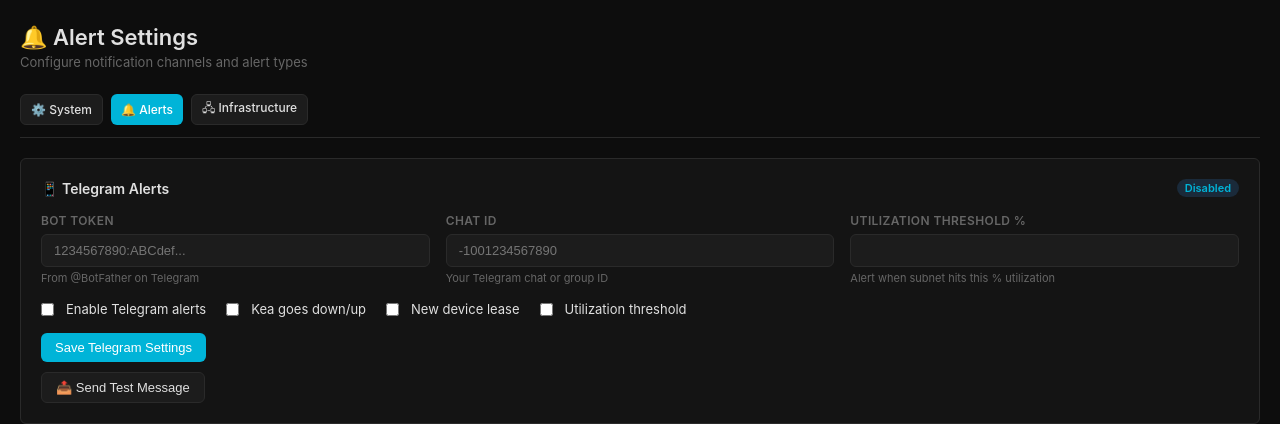
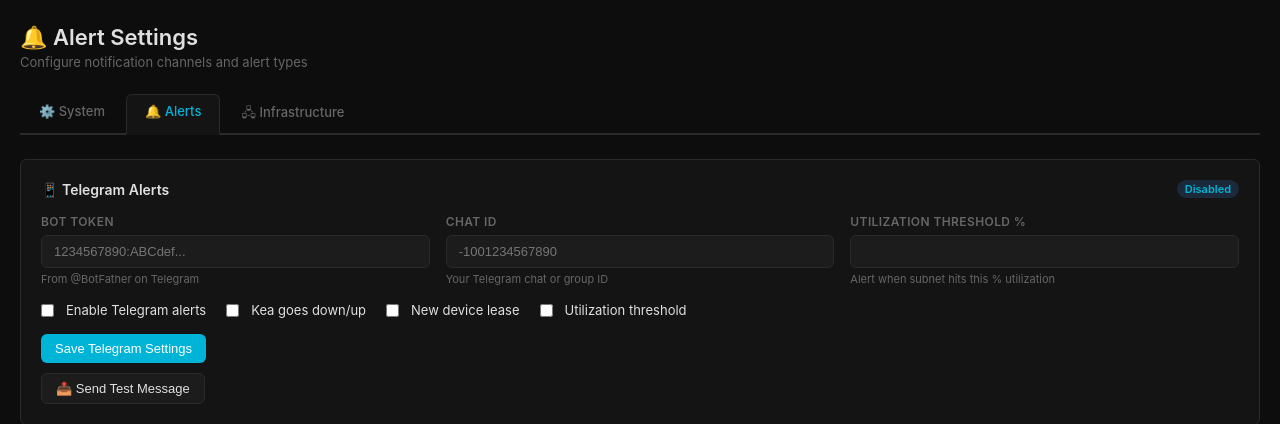
Before and after one commit to ltkojak/jen-kea, a Python web app: template templates/settings_alerts.html in a window 1280 px wide. Shown: the part 48-472 px from the top of the page. Run offline with Jinja, Linux system fonts and the light colour scheme; the template is opened without the code that fills it, so the values that code supplies are empty.

Commit message:
Jen v1.2.1 - Settings sub-tabs, cleaner nav

```diff
--- a/jen.py
+++ b/jen.py
@@ -29,7 +29,7 @@ from werkzeug.serving import make_server
 logging.basicConfig(level=logging.INFO)
 logger = logging.getLogger(__name__)
 
-JEN_VERSION = "1.2.0"
+JEN_VERSION = "1.2.1"
 
 # ─────────────────────────────────────────
 # App setup
--- a/templates/base.html
+++ b/templates/base.html
@@ -136,6 +136,12 @@
         .ip-reserved { background: #1a3a1a; color: var(--success); border-color: #2ecc7133; }
         .ip-cell:hover { opacity: 0.8; }
 
+        /* Settings sub-tabs */
+        .settings-tabs { display:flex; gap:2px; margin-bottom:24px; border-bottom:2px solid var(--border); padding-bottom:0; }
+        .settings-tab { padding:8px 18px; font-size:13px; font-weight:500; color:var(--text-muted); border-radius:6px 6px 0 0; text-decoration:none; border:1px solid transparent; border-bottom:none; transition:all 0.15s; }
+        .settings-tab:hover { color:var(--text); background:var(--surface2); text-decoration:none; }
+        .settings-tab.active { color:var(--primary); background:var(--surface); border-color:var(--border); margin-bottom:-2px; border-bottom:2px solid var(--surface); }
+
         /* Responsive */
         @media (max-width: 768px) {
             .nav { overflow-x: auto; }
@@ -156,9 +162,7 @@
     {% if current_user.role == 'admin' %}
     <a href="/audit" class="{% if request.endpoint == 'audit_log' %}active{% endif %}">📝 Audit</a>
     <a href="/users" class="{% if request.endpoint in ['users'] %}active{% endif %}">👤 Users</a>
-    <a href="/settings/system" class="{% if request.endpoint in ['settings_system'] %}active{% endif %}">⚙️ System</a>
-    <a href="/settings/alerts" class="{% if request.endpoint in ['settings_alerts'] %}active{% endif %}">🔔 Alerts</a>
-    <a href="/settings/infrastructure" class="{% if request.endpoint in ['settings_infrastructure'] %}active{% endif %}">🖧 Infrastructure</a>
+    <a href="/settings/system" class="{% if request.endpoint in ['settings_system','settings_alerts','settings_infrastructure'] %}active{% endif %}">⚙️ Settings</a>
     <a href="/about" class="{% if request.endpoint == 'about' %}active{% endif %}">ℹ️ About</a>
     {% endif %}
     <div class="nav-right">
--- a/templates/settings_alerts.html
+++ b/templates/settings_alerts.html
@@ -6,10 +6,10 @@
     <p>Configure notification channels and alert types</p>
 </div>
 
-<div style="display:flex;gap:8px;margin-bottom:20px;border-bottom:1px solid var(--border);padding-bottom:12px;">
-    <a href="/settings/system" class="btn btn-sm btn-secondary">⚙️ System</a>
-    <a href="/settings/alerts" class="btn btn-sm btn-primary">🔔 Alerts</a>
-    <a href="/settings/infrastructure" class="btn btn-sm btn-secondary">🖧 Infrastructure</a>
+<div class="settings-tabs">
+    <a href="/settings/system" class="settings-tab">⚙️ System</a>
+    <a href="/settings/alerts" class="settings-tab active">🔔 Alerts</a>
+    <a href="/settings/infrastructure" class="settings-tab">🖧 Infrastructure</a>
 </div>
 
 <!-- Telegram -->
```
Also changed, not shown: templates/settings_infrastructure.html (+4 -4 lines), templates/settings_system.html (+4 -4 lines), 1 other file.
